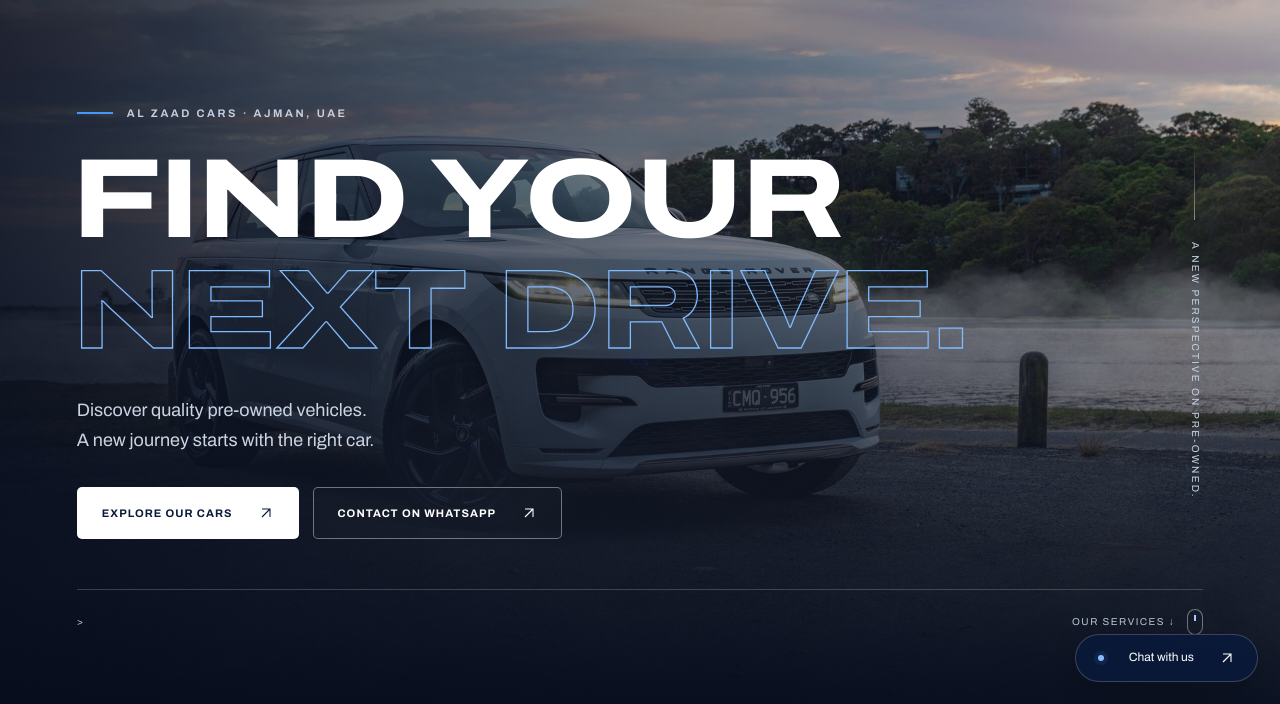
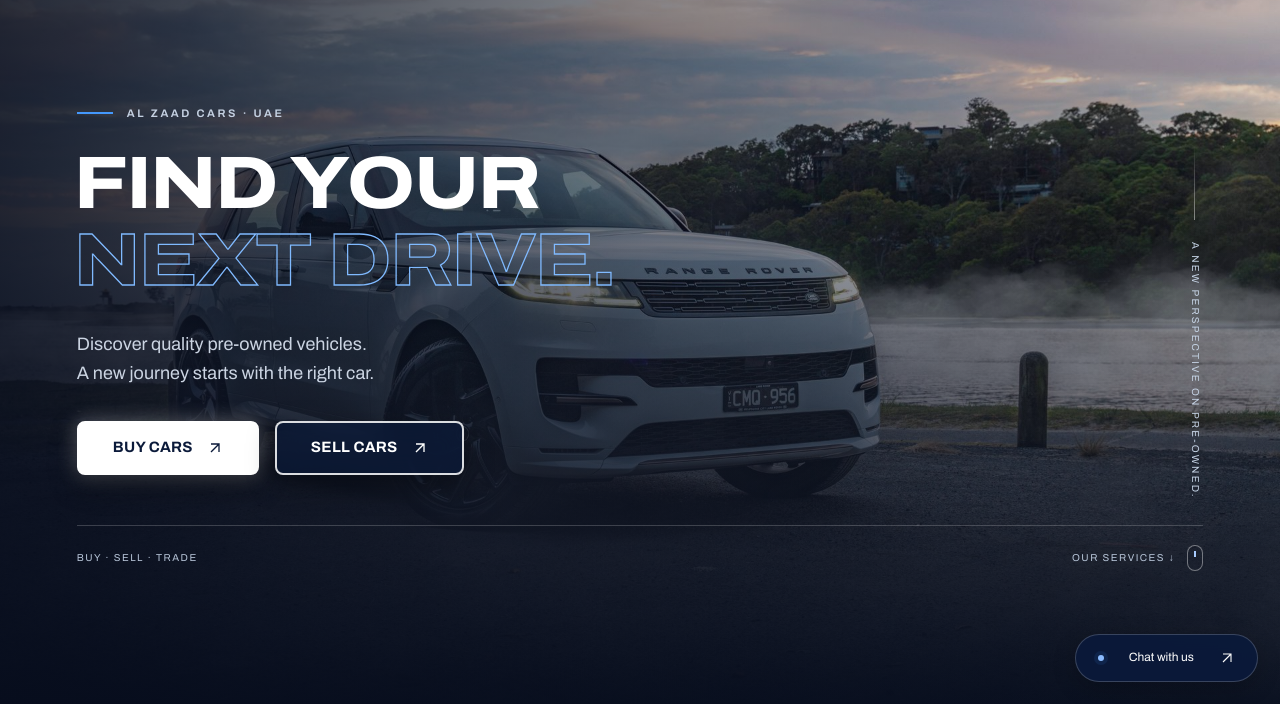
Before and after one commit to Nihalrahoof/Alzaad-cars, a plain HTML site: page index.html in a window 1280 px wide. Shown: the part 96-800 px from the top of the page. Drawn offline with Linux system fonts and the light colour scheme.

Commit message:
minor ui edits

```diff
--- a/assets/css/styles.css
+++ b/assets/css/styles.css
@@ -337,11 +337,12 @@ button:disabled {
 }
 
 .hero h1 {
-  font-size: clamp(64px, 8.8vw, 123px);
-  font-stretch: 125%;
-  line-height: 0.98;
+  font-size: clamp(42px, 5.8vw, 76px);
+  font-stretch: 115%;
+  line-height: 1.04;
   letter-spacing: -0.025em;
-  margin-left: -5px;
+  margin-left: -3px;
+  margin-bottom: 6px;
 }
 
 .hero h1 span,
@@ -1497,7 +1498,7 @@ label>span {
   }
 
   .hero h1 {
-    font-size: clamp(54px, 10.5vw, 84px);
+    font-size: clamp(36px, 7.5vw, 56px);
   }
 
   .hero-copy {
@@ -1696,8 +1697,8 @@ label>span {
   }
 
   .hero h1 {
-    font-size: 10.5vw;
-    letter-spacing: -0.03em;
+    font-size: clamp(30px, 9vw, 42px);
+    letter-spacing: -0.025em;
   }
 
   .hero .eyebrow {
--- a/assets/css/ui-upgrade.css
+++ b/assets/css/ui-upgrade.css
@@ -854,7 +854,11 @@ html.viewer-is-open {
 
 /* All cars top filter bar enhancements */
 .cars-top-filter {
+  grid-template-columns: repeat(5, minmax(0, 1fr));
   box-shadow: 0 16px 50px rgba(11, 26, 58, 0.08);
+}
+.cars-top-filter label:nth-of-type(5) {
+  border-right: 0;
 }
 .filter-controls-row {
   grid-column: 1 / -1;
@@ -950,7 +954,7 @@ html.viewer-is-open {
 .more-filters-panel {
   grid-column: 1 / -1;
   display: grid;
-  grid-template-columns: repeat(5, minmax(0, 1fr));
+  grid-template-columns: repeat(6, minmax(0, 1fr));
   gap: 14px;
   padding-top: 16px;
   border-top: 1px dashed #dce3ed;
@@ -1011,3 +1015,76 @@ html.viewer-is-open {
     grid-template-columns: 1fr;
   }
 }
+
+/* Hero Action Buttons - High visibility and emphasis */
+.hero-actions {
+  margin-top: 32px;
+  display: flex;
+  gap: 16px;
+  flex-wrap: wrap;
+  align-items: center;
+}
+.hero-btn {
+  display: inline-flex;
+  align-items: center;
+  justify-content: center;
+  gap: 14px;
+  min-height: 54px;
+  padding: 14px 34px;
+  font-size: 15px;
+  font-weight: 700;
+  letter-spacing: 0.02em;
+  border-radius: 8px;
+  text-decoration: none;
+  cursor: pointer;
+  transition: all 0.28s cubic-bezier(0.16, 1, 0.3, 1);
+  box-sizing: border-box;
+}
+.hero-btn-buy {
+  background: #ffffff !important;
+  color: #0b1a3a !important;
+  border: 2px solid #ffffff !important;
+  box-shadow: 0 10px 28px rgba(0, 0, 0, 0.4), 0 0 20px rgba(255, 255, 255, 0.35);
+}
+.hero-btn-buy:hover {
+  background: #f2f6ff !important;
+  color: #051126 !important;
+  transform: translateY(-3px) scale(1.02);
+  box-shadow: 0 14px 35px rgba(0, 0, 0, 0.5), 0 0 30px rgba(255, 255, 255, 0.5);
+}
+.hero-btn-sell {
+  background: rgba(11, 26, 58, 0.7) !important;
+  backdrop-filter: blur(12px);
+  -webkit-backdrop-filter: blur(12px);
+  color: #ffffff !important;
+  border: 2px solid rgba(255, 255, 255, 0.85) !important;
+  box-shadow: 0 10px 28px rgba(0, 0, 0, 0.35);
+}
+.hero-btn-sell:hover {
+  background: rgba(255, 255, 255, 0.25) !important;
+  border-color: #ffffff !important;
+  color: #ffffff !important;
+  transform: translateY(-3px) scale(1.02);
+  box-shadow: 0 14px 35px rgba(0, 0, 0, 0.45), 0 0 25px rgba(255, 255, 255, 0.3);
+}
+.hero-btn .arrow-icon {
+  transition: transform 0.25s ease;
+}
+.hero-btn:hover .arrow-icon {
+  transform: translate(3px, -3px);
+}
+@media (max-width: 520px) {
+  .hero-actions {
+    width: 100%;
+    flex-direction: column;
+    align-items: stretch;
+    gap: 12px;
+  }
+  .hero-btn {
+    width: 100%;
+    justify-content: center;
+    min-height: 50px;
+    padding: 13px 20px;
+    font-size: 14px;
+  }
+}
--- a/index.html
+++ b/index.html
@@ -6,7 +6,7 @@
   <meta name="viewport" content="width=device-width, initial-scale=1" />
   <title>Find your next drive | Al Zaad Cars</title>
   <meta name="description"
-    content="Explore pre-owned cars with Al Zaad Cars in Ajman, UAE. Browse vehicles, sell or trade your car and speak directly with our team." />
+    content="Explore pre-owned cars with Al Zaad Cars in UAE. Browse vehicles, sell or trade your car and speak directly with our team." />
   <meta name="theme-color" content="#0b1a3a" />
   <link rel="icon" href="assets/images/logo.png" />
   <link rel="stylesheet" href="assets/css/styles.css" />
@@ -46,26 +46,26 @@
       <div class="hero-shade"></div>
       <div class="wrap hero-inner">
         <span class="hero-caption" aria-hidden="true">A new perspective on pre-owned.</span>
-        <p class="eyebrow">AL ZAAD CARS · AJMAN, UAE</p>
+        <p class="eyebrow">AL ZAAD CARS · UAE</p>
         <h1>Find your<br /><span>next drive.</span></h1>
         <p class="hero-copy">
           Discover quality pre-owned vehicles.<br />A new journey starts with
           the right car.
         </p>
-        <div class="actions">
-          <a class="button light" href="cars.html">Explore our cars
+        <div class="actions hero-actions">
+          <a class="button hero-btn hero-btn-buy" href="cars.html">Buy cars
             <span><svg class="arrow-icon" width="16" height="16" viewBox="0 0 24 24" fill="none" stroke="currentColor"
-                stroke-width="1.6" aria-hidden="true" focusable="false">
+                stroke-width="2" aria-hidden="true" focusable="false">
                 <path d="M6 18L18 6M6 6h12v12" />
-              </svg></span></a><a class="button outline" data-contact="whatsapp"
-            href="https://wa.me/971507924012">Contact on WhatsApp
+              </svg></span></a><a class="button hero-btn hero-btn-sell" href="buy-sell-trade.html#sell">Sell cars
             <span><svg class="arrow-icon" width="16" height="16" viewBox="0 0 24 24" fill="none" stroke="currentColor"
-                stroke-width="1.6" aria-hidden="true" focusable="false">
+                stroke-width="2" aria-hidden="true" focusable="false">
                 <path d="M6 18L18 6M6 6h12v12" />
               </svg></span></a>
         </div>
         <div class="hero-bottom">
-          ><a href="#services">Our services ↓</a>
+          <span>BUY · SELL · TRADE</span>
+          <a href="#services">Our services ↓</a>
         </div>
       </div>
     </section>
@@ -86,8 +86,8 @@
               <h3>Find your next car.</h3>
               <p>
                 Explore the collection
-                  <b><svg class="arrow-icon" width="16" height="16" viewBox="0 0 24 24" fill="none"
-                      stroke="currentColor" stroke-width="1.6" aria-hidden="true" focusable="false">
+                <b><svg class="arrow-icon" width="16" height="16" viewBox="0 0 24 24" fill="none" stroke="currentColor"
+                    stroke-width="1.6" aria-hidden="true" focusable="false">
                     <path d="M6 18L18 6M6 6h12v12" />
                   </svg></b>
               </p>
@@ -96,24 +96,24 @@
               alt="Car keys being handed over — representative photography" />
             <div>
               <span>02 / SELL</span>
-                <h3>Make your next move.</h3>
+              <h3>Looking to sell your car.</h3>
               <p>
                 Tell us about your car
-                  <b><svg class="arrow-icon" width="16" height="16" viewBox="0 0 24 24" fill="none"
-                      stroke="currentColor" stroke-width="1.6" aria-hidden="true" focusable="false">
+                <b><svg class="arrow-icon" width="16" height="16" viewBox="0 0 24 24" fill="none" stroke="currentColor"
+                    stroke-width="1.6" aria-hidden="true" focusable="false">
                     <path d="M6 18L18 6M6 6h12v12" />
                   </svg></b>
               </p>
             </div>
-            </a><a class="service-card" href="buy-sell-trade.html#trade"><img loading="lazy"
-                src="assets/images/trade.jpg" alt="Vehicle handover — representative photography" />
+          </a><a class="service-card" href="buy-sell-trade.html#trade"><img loading="lazy" src="assets/images/trade.jpg"
+              alt="Vehicle handover — representative photography" />
             <div>
               <span>03 / TRADE</span>
               <h3>Time for an upgrade.</h3>
               <p>
                 Explore a trade-in
-                  <b><svg class="arrow-icon" width="16" height="16" viewBox="0 0 24 24" fill="none"
-                      stroke="currentColor" stroke-width="1.6" aria-hidden="true" focusable="false">
+                <b><svg class="arrow-icon" width="16" height="16" viewBox="0 0 24 24" fill="none" stroke="currentColor"
+                    stroke-width="1.6" aria-hidden="true" focusable="false">
                     <path d="M6 18L18 6M6 6h12v12" />
                   </svg></b>
               </p>
@@ -127,7 +127,7 @@
         <p class="eyebrow blue">COME SAY HELLO</p>
         <h2>See it.<br />Feel it. Drive it.</h2>
         <p>
-            Visit Al Zaad Cars in Ajman. Speak with our team to confirm the
+          Visit Al Zaad Cars. Speak with our team to confirm the
           vehicle’s location and arrange your visit.
         </p>
         <a class="button primary" data-contact="maps" href="https://maps.app.goo.gl/UCCkHAHCBX9JuDrG9" target="_blank"
@@ -139,7 +139,7 @@
       </div>
       <div class="visit-panel">
         <span class="eyebrow">AL ZAAD CARS</span>
-          <h3>Ajman,<br />United Arab Emirates.</h3>
+        <h3><br />United Arab Emirates.</h3>
         <a data-contact="phone" href="tel:+971507924012">+971 50 792 4012
           <svg class="arrow-icon" width="16" height="16" viewBox="0 0 24 24" fill="none" stroke="currentColor"
             stroke-width="1.6" aria-hidden="true" focusable="false">
@@ -176,7 +176,7 @@
         <a class="brand" href="index.html"><img src="assets/images/logo.png" width="156" height="78"
             alt="Al Zaad Cars" /></a>
         <p>
-          Find your next drive in Ajman.<br />Buy, sell or trade with Al Zaad
+          Find your next drive in UAE.<br />Buy, sell or trade with Al Zaad
           Cars.
         </p>
         <small>An Al Afdhal Group company</small>
```
Also changed, not shown: cars.html (+4 -3 lines). Lines whose indentation alone changed are shown as unchanged.
